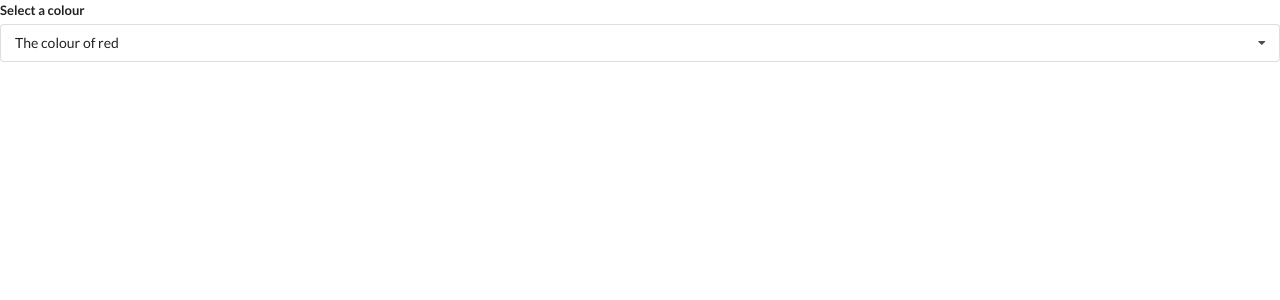
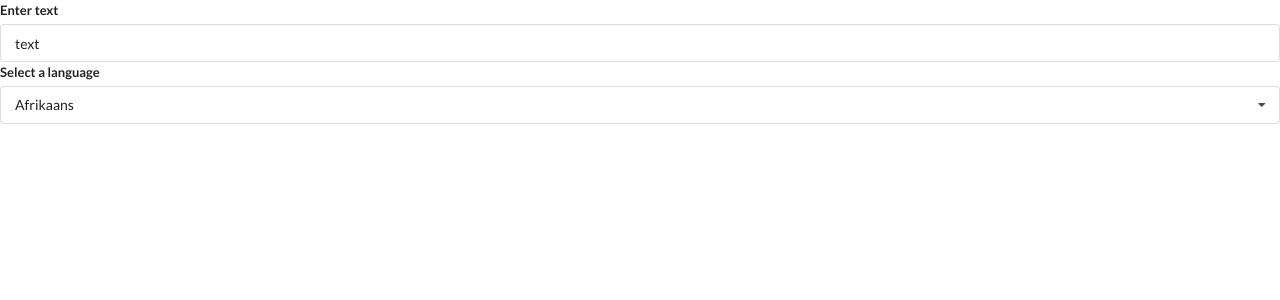
Before and after one commit to KRWJS/widgets, a React (Create React App) app: page / in a window 1280 px wide. Shown: the top 300 px of the page. Built offline with nearby package versions, Linux system fonts and the light colour scheme.

Commit message:
Start translation component build

```diff
--- a/src/components/App.jsx
+++ b/src/components/App.jsx
@@ -1,6 +1,7 @@
 import React, { useState } from 'react';
 // import Accordion from './Accordion';
 import Dropdown from './Dropdown';
+import Translate from './Translate';
 // import Search from './Search';
 
 const items = [
@@ -39,10 +40,11 @@
   return (
     <div>
       {/* <Accordion items={items} /> */}
-        <Dropdown onSelectedChange={setSelected}
-                  selected={selected}
-                  options={options} />
+      {/* <Dropdown onSelectedChange={setSelected}
+                selected={selected}
+                options={options} /> */}
       {/* <Search /> */}
+      <Translate />
     </div>
   );
 };
--- a/src/components/Dropdown.jsx
+++ b/src/components/Dropdown.jsx
@@ -1,6 +1,6 @@
 import React, { useState, useEffect, useRef } from 'react';
 
-const Dropdown = ({ options, selected, onSelectedChange }) => {
+const Dropdown = ({ label, options, selected, onSelectedChange }) => {
   const [open, setOpen] = useState(false);
   const ref = useRef();
 
@@ -33,7 +33,7 @@
   return (
     <div ref={ref} className="ui form">
       <div className="field">
-        <label className="label">Select a colour</label>
+        <label className="label">{label}</label>
         <div onClick={() => setOpen(!open)} className={`ui selection dropdown ${open ? 'visible active': ''}`}>
           <i className="dropdown icon"></i>
           <div className="text">{selected.label}</div>
--- /dev/null
+++ b/src/components/Translate.jsx
@@ -0,0 +1,39 @@
+import React, { Fragment, useState } from 'react';
+import Dropdown from './Dropdown';
+
+const options = [
+  {
+    label: 'Afrikaans',
+    value: 'af'
+  },
+  {
+    label: 'Arabic',
+    value: 'ar'
+  },
+  {
+    label: 'Hindi',
+    value: 'hi'
+  }
+];
+
+const Translate = () => {
+  const [language, setLanguage] = useState(options[0]);
+  const [text, setText] = useState('');
+
+  return (
+    <Fragment>
+      <div className="ui form">
+        <div className="field">
+          <label>Enter text</label>
+          <input value="text" onChange={(e) => setText(e.target.value)} />
+        </div>
+      </div>
+      <Dropdown label="Select a language"
+                options={options}
+                selected={language}
+                onSelectedChange={setLanguage} />
+    </Fragment>
+  );
+};
+
+export default Translate;
```
Also changed, not shown: 1 other file (tests, documents, lock files or other folders).
